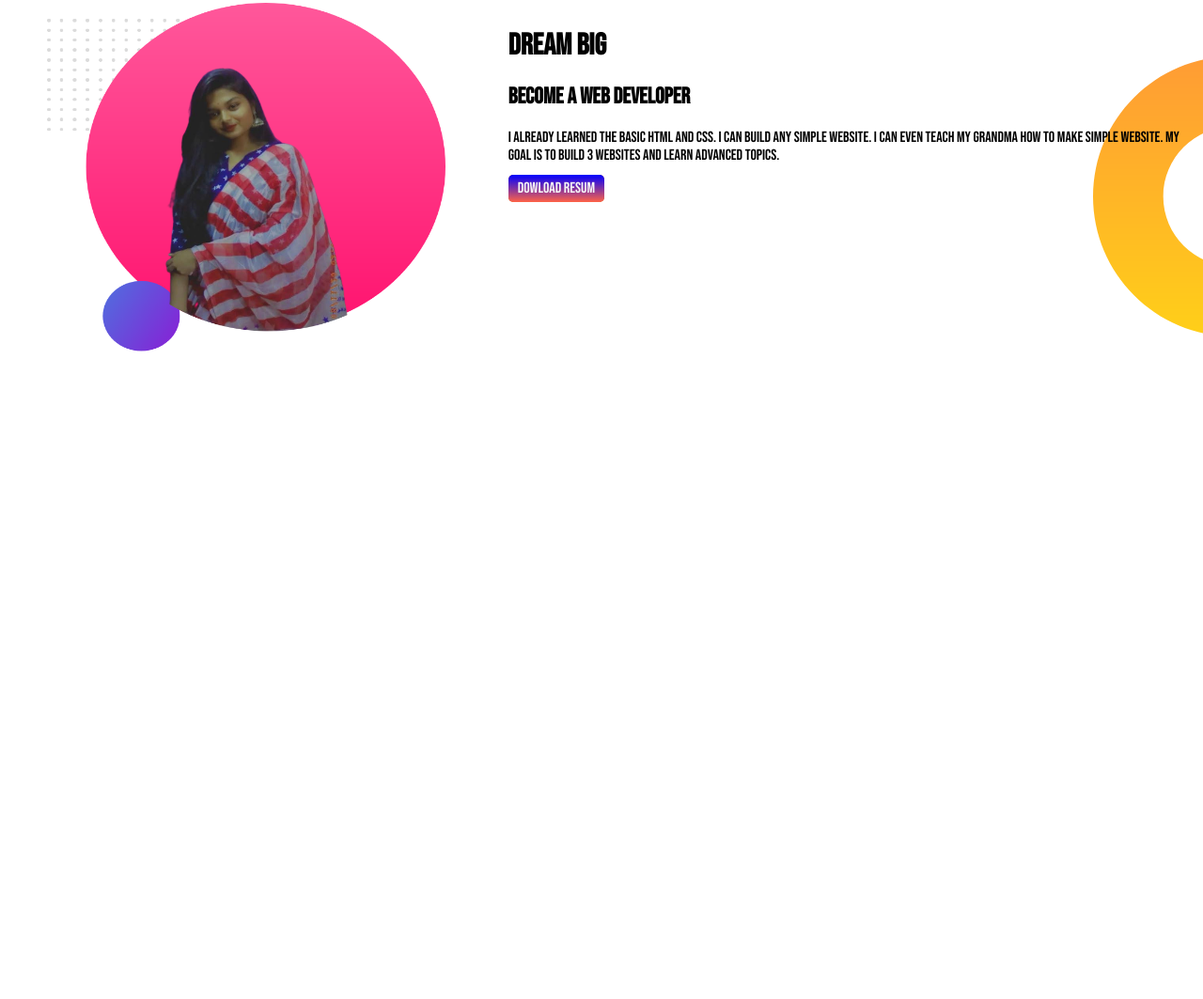
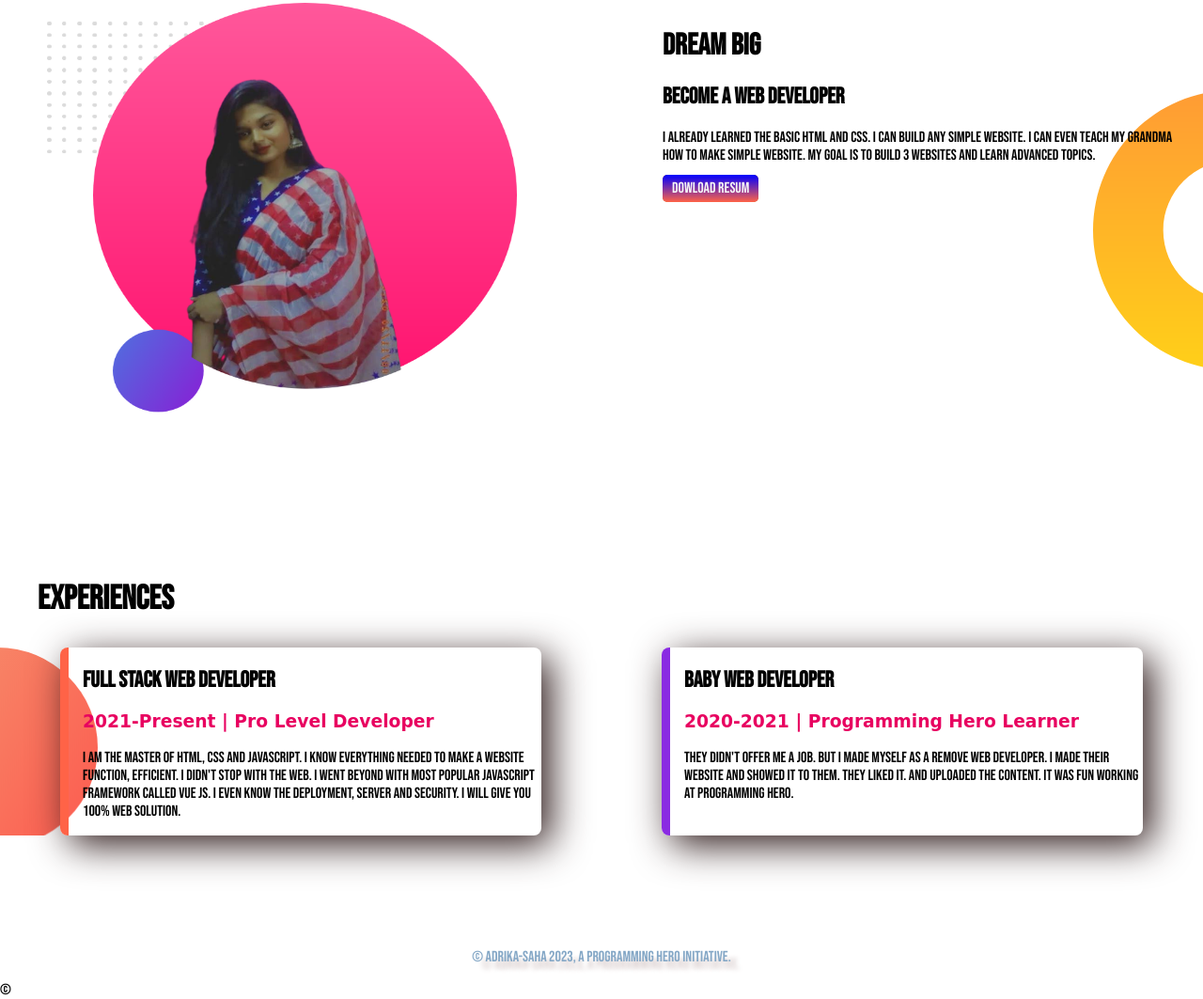
Before and after one commit to ADRIKASAHA/developer_portfolio, a plain HTML site: page index.html in a window 1280 px wide. Shown: the part 623-1686 px from the top of the page at 94% size. Before the commit the page ends 1108 px from the top, so only its background shows below. Drawn offline with Linux system fonts and the light colour scheme; a web font is replaced by a local one.

Commit message:
footer add

```diff
--- a/index.html
+++ b/index.html
@@ -44,9 +44,31 @@
             <a class="resum" target="_blank" href="https://www.linkedin.com/in/adrika-saha/">DOWLOAD RESUM</a>
         </div>
     </section>
-    <section>
-
+    <section class="thirds">
+        <div class="exprience">
+            <h1>Experiences</h1>
+        </div>
+        <div class="thirdbox">
+            <div class="FullStack">
+                <h1>Full Stack Web Developer</h1>
+                <h3 class="name-color">2021-Present | Pro Level Developer</h3>
+                <p>I am the master of HTML, CSS and Javascript. I know everything needed to make a website function,
+                    efficient. I didn't stop with the web. I went beyond with most popular Javascript framework called
+                    Vue
+                    JS. I even know the deployment, server and security. I will give you 100% web solution.</p>
+            </div>
+            <div class="BabyWeb">
+                <h1>Baby Web Developer</h1>
+                <h3 class="name-color">2020-2021 | Programming Hero Learner</h3>
+                <p>They didn't offer me a job. But I made myself as a remove web developer. I made their website and
+                    showed
+                    it to them. They liked it. And uploaded the content. It was fun working at Programming Hero.</p>
+            </div>
+        </div>
     </section>
+    <footer>
+        <p class="footer">© adrika-saha 2023, a Programming Hero initiative.</p> ©
+    </footer>
 
 </body>
 
--- a/style.css
+++ b/style.css
@@ -67,7 +67,7 @@ body {
 
 }
 
-..halff-width {
+.halff-width {
 
     width: 50%;
     padding-left: 80px;
@@ -85,3 +85,48 @@ body {
     text-shadow: 2px;
     color: whitesmoke;
 }
+
+.thirds {
+    margin-bottom: 70px;
+    margin-top: 10%;
+}
+
+.exprience {
+    padding-left: 40px;
+    font-size: x-large;
+}
+
+.thirdbox {
+    background-image: url(image/exp-bg.png);
+    background-repeat: no-repeat;
+    display: flex;
+}
+
+.FullStack {
+    width: 50%;
+    margin-left: 5%;
+    margin-right: 5%;
+    padding-left: 15px;
+    box-shadow: 10px 10px 40px rgb(47, 28, 28);
+    border-radius: 8px;
+    border-left: 9px solid tomato;
+
+}
+
+.BabyWeb {
+    width: 50%;
+    padding-left: 15px;
+    margin-left: 5%;
+    margin-right: 5%;
+    box-shadow: 10px 10px 40px rgb(47, 28, 28);
+    border-radius: 8px;
+    border-left: 9px solid blueviolet;
+}
+
+.footer {
+    text-shadow: 10px 8px 5px  rgb(214, 202, 202);
+    text-align: center;
+    color: rgb(132, 167, 198);
+    padding-top: 50px;
+    margin-top: 5%;
+}
```
